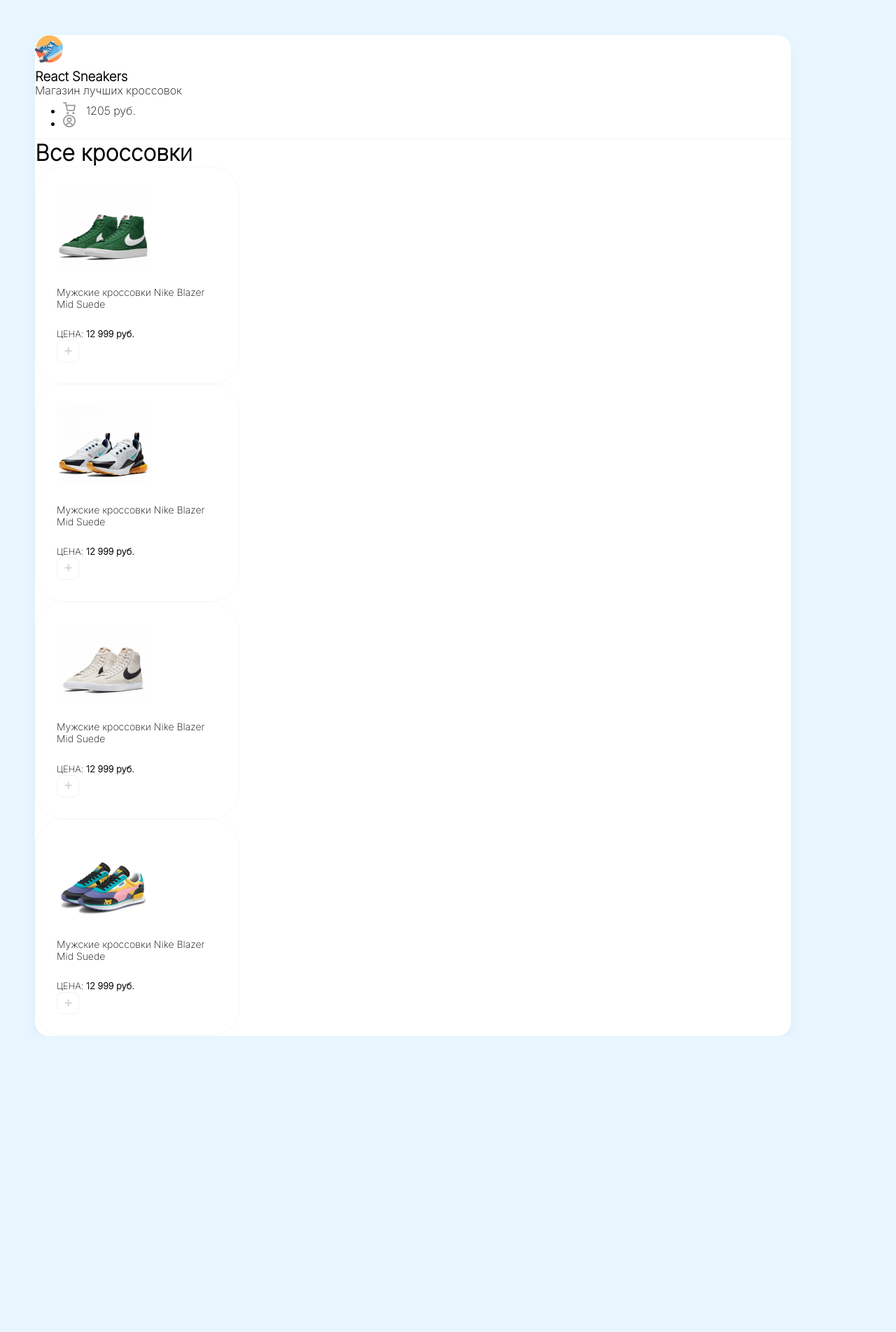
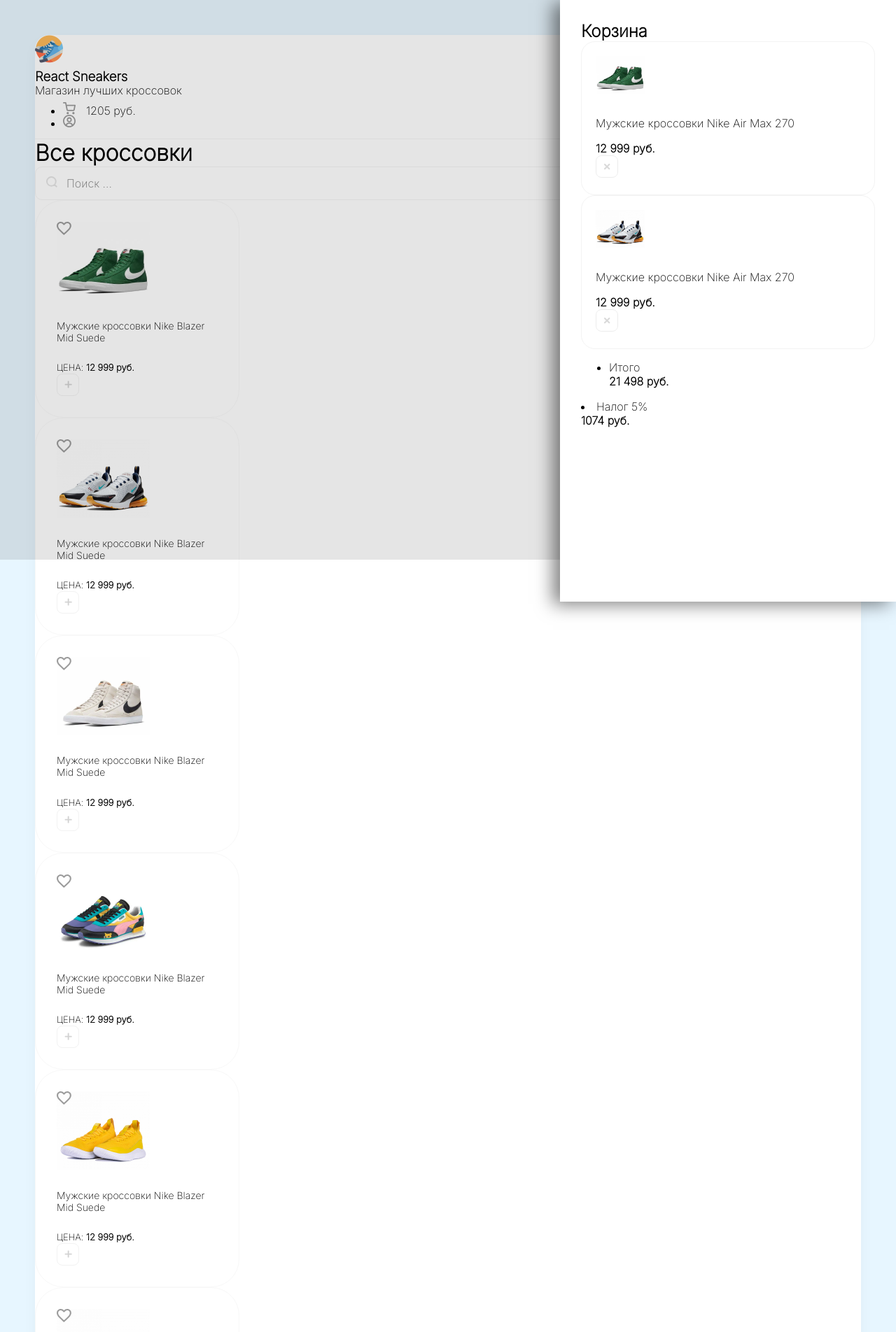
Before and after one commit to Konyaeva/boots, a React (Create React App) app: page / in a window 1280 px wide. Shown: the top 1904 px of the page at 70% size. Before the commit the page ends 1481 px from the top, so only its background shows below. Built offline with nearby package versions, Linux system fonts and the light colour scheme.

Commit message:
Please enter the commit message for your changes. Lines starting

```diff
--- a/src/App.js
+++ b/src/App.js
@@ -2,6 +2,49 @@
 function App() {
   return (
   <div className="wrapper clear">
+    {/* корзина */}
+    <div className="overlay">
+      <div className="drawer">
+        <h2 className="mb-30">Корзина</h2>
+        <div className="items">
+
+        <div className="cartItem d-flex align-center mb-20">
+          <div
+          style={{backgroundImage:'url(/img/sneakers/1.jpg)' }} className="cartItemImg"></div>
+
+          <div className="mr-20 flex">
+            <p className="mb-5">Мужские кроссовки Nike Air Max 270</p>
+            <b>12 999 руб.</b>
+          </div>
+          <img className="removeBtn" src="/img/btn-remove.svg" alt="Remove" />
+        </div>
+        <div className="cartItem d-flex align-center mb-20">
+          <div
+          style={{backgroundImage:'url(/img/sneakers/2.jpg)' }} className="cartItemImg"></div>
+
+          <div className="mr-20 flex">
+            <p className="mb-5">Мужские кроссовки Nike Air Max 270</p>
+            <b>12 999 руб.</b>
+          </div>
+          <img className="removeBtn" src="/img/btn-remove.svg" alt="Remove" />
+        </div>
+      </div>
+
+      <ul>
+        <li>
+          <span>Итого</span>
+          <div></div>
+          <b>21 498 руб.</b>
+        </li>
+      </ul>
+      <li>
+        <span>Налог 5%</span>
+        <div></div>
+        <b>1074 руб.</b>
+      </li>
+      </div>
+    </div>
+
 <header className="d-flex justify-between align-center p-40">
   <div className="d-flex align-center">
     <img width={40} height={40} src="/img/logo.png" />
@@ -20,10 +63,21 @@
           </li>
       </ul>
   </header>
+  {/* Поиск */}
     <div className="content p-40">
-      <h1 className="mb-40">Все кроссовки</h1>
+     <div className="d-flex align-center justify-between mb-40">
+     <h1>Все кроссовки</h1>
+     <div className="search-block d-flex">
+      <img src ='/img/search.svg' alt = 'search'/>
+      <input placeholder="Поиск ..." />
+     </div>
+     </div>
+{/* Карточки товаров */}
       <div className="d-flex">
       <div className="card">
+        <div className="favorite">
+        <img src="img/heart.svg" alt="unliked"/>
+        </div>
         <img width={133} height={112} src="/img/sneakers/1.jpg" alt="sneakers" />
         <h5>Мужские кроссовки Nike Blazer Mid Suede</h5>
         <div className="d-flex justify-between align-center">
@@ -37,6 +91,9 @@
         </div>
       </div>
       <div className="card">
+      <div className="favorite">
+        <img src="img/heart.svg" alt="unliked"/>
+        </div>
         <img width={133} height={112} src="/img/sneakers/2.jpg" alt="sneakers" />
         <h5>Мужские кроссовки Nike Blazer Mid Suede</h5>
         <div className="d-flex justify-between align-center">
@@ -50,6 +107,9 @@
         </div>
       </div>
       <div className="card">
+      <div className="favorite">
+        <img src="img/heart.svg" alt="unliked"/>
+        </div>
         <img width={133} height={112} src="/img/sneakers/3.jpg" alt="sneakers" />
         <h5>Мужские кроссовки Nike Blazer Mid Suede</h5>
         <div className="d-flex justify-between align-center">
@@ -63,6 +123,9 @@
         </div>
       </div>
       <div className="card">
+      <div className="favorite">
+        <img src="img/heart.svg" alt="unliked"/>
+        </div>
         <img width={133} height={112} src="/img/sneakers/4.jpg" alt="sneakers" />
         <h5>Мужские кроссовки Nike Blazer Mid Suede</h5>
         <div className="d-flex justify-between align-center">
@@ -75,6 +138,39 @@
           </button>
         </div>
       </div>
+      <div className="card">
+      <div className="favorite">
+        <img src="img/heart.svg" alt="unliked"/>
+        </div>
+        <img width={133} height={112} src="/img/sneakers/5.jpg" alt="sneakers" />
+        <h5>Мужские кроссовки Nike Blazer Mid Suede</h5>
+        <div className="d-flex justify-between align-center">
+        <div className="d-flex flex-column ">
+          <span>Цена: </span>
+          <b>12 999 руб. </b>
+          </div>
+          <button className="button">
+            <img width={11} height={11} src="/img/plus.svg" alt="plus" />
+          </button>
+        </div>
+      </div>
+      <div className="card">
+      <div className="favorite">
+        <img src="img/heart.svg" alt="unliked"/>
+        </div>
+        <img width={133} height={112} src="/img/sneakers/6.jpg" alt="sneakers" />
+        <h5>Мужские кроссовки Nike Blazer Mid Suede</h5>
+        <div className="d-flex justify-between align-center">
+        <div className="d-flex flex-column ">
+          <span>Цена: </span>
+          <b>12 999 руб. </b>
+          </div>
+          <button className="button">
+            <img width={11} height={11} src="/img/plus.svg" alt="plus" />
+          </button>
+        </div>
+      </div>
+
       </div>
     </div>
   </div>
--- a/src/index.sass
+++ b/src/index.sass
@@ -7,11 +7,14 @@
   -moz-osx-font-smoothing: grayscale
   background-color: #e7f6ff
 
+*
+  font-family: 'Inter', system-ui
+
 .wrapper
   background: #ffffff
   box-shadow: 0px 10px 20px rgba(0,0,0,0.04)
   border-radius: 20px
-  max-width: 1080px
+  max-width: 2080px
   margin: 50px 50px auto
 
   header
@@ -34,6 +37,16 @@
   width: 230px
   border-radius: 40px
   margin-right: 30px
+  transition: box-shadow 0.2s ease-in-out, transform 0.2s ease-in-out
+
+
+  &:hover
+    box-shadow: 0px 20px 35px rgba(0,0,0, 0.06)
+    transform: translateY(-5px)
+
+  .favorite
+    position: absolute
+    cursor: pointer
 
   span
     font-size: 13px
@@ -55,3 +68,64 @@
     height: 32px
     width: 32px
     cursor: pointer
+
+.search-block
+  border: 1px solid #f3f3f3
+  border-radius: 10px
+  padding: 0 15px
+
+  input
+    border: 0
+    padding: 13px
+    font-size: 16px
+    width: 200px
+
+.overlay
+  position: absolute
+  left: 0
+  top: 0
+  width: 100%
+  height: 100%
+  background-color: rgba( 0, 0, 0, 0.1)
+  z-index: 1
+
+.drawer
+  position: absolute
+  width: 420px
+  height: 100%
+  right: 0
+  background: #ffffff
+  box-shadow: -10px 4px 24px rgba(0,0,0,0.5)
+  padding: 30px
+
+  h2
+    margin: 0
+
+.cartItem
+  border: 1px solid #f3f3f3
+  border-radius: 20px
+  overflow: hidden
+  padding: 20px
+
+.cartItemImg
+  height: 70px
+  width: 70px
+  background-size: contain
+  background-position: 0 -5px
+  background-repeat: no-repeat
+  margin-right: 20px
+
+  p
+    font-size: 16px
+    margin: 0
+
+  b
+    font-size: 14px
+
+.removeBtn
+  opacity: 0.5
+  cursor: pointer
+  transition: opacity 0.15s ease-in-out
+
+  &:hover
+    opacity: 1
```
